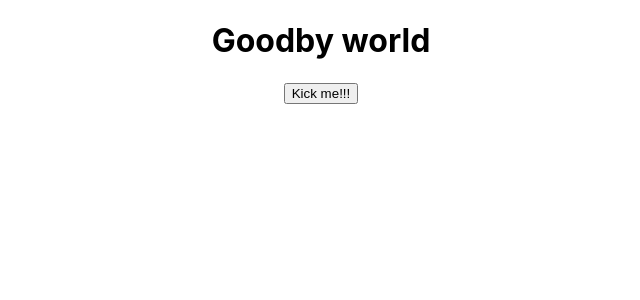
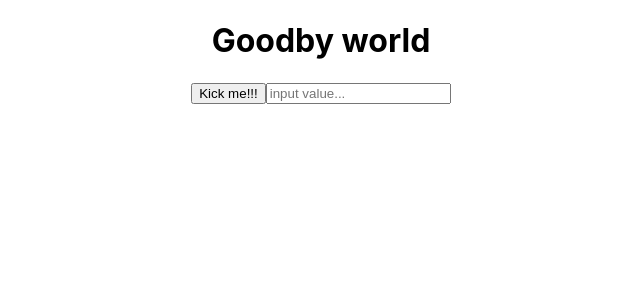
Before and after one commit to Abubjazov/react_testing, a React (Create React App) app: page / in a window 1280 px wide. Shown: the top 300 px of the page, without its empty margins (319-959 px from the left). Built offline with nearby package versions, Linux system fonts and the light colour scheme.

Commit message:
proj: first test - App.test

```diff
--- a/src/App.js
+++ b/src/App.js
@@ -5,6 +5,7 @@ export const App = () => {
     <div className='App'>
       <h1>Goodby world</h1>
       <button>Kick me!!!</button>
+      <input type={'text'} placeholder={'input value...'}></input>
     </div>
   )
 }
```
Also changed, not shown: 1 other file (tests, documents, lock files or other folders).
